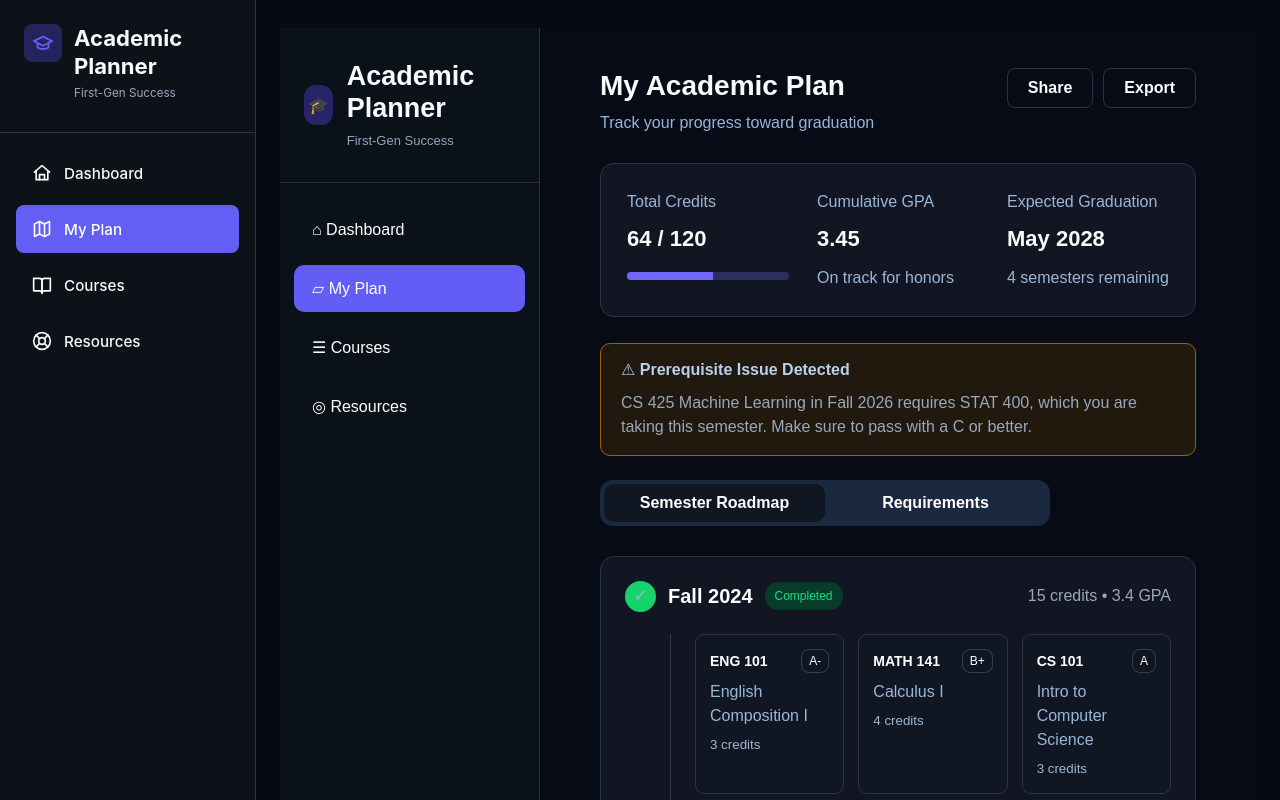
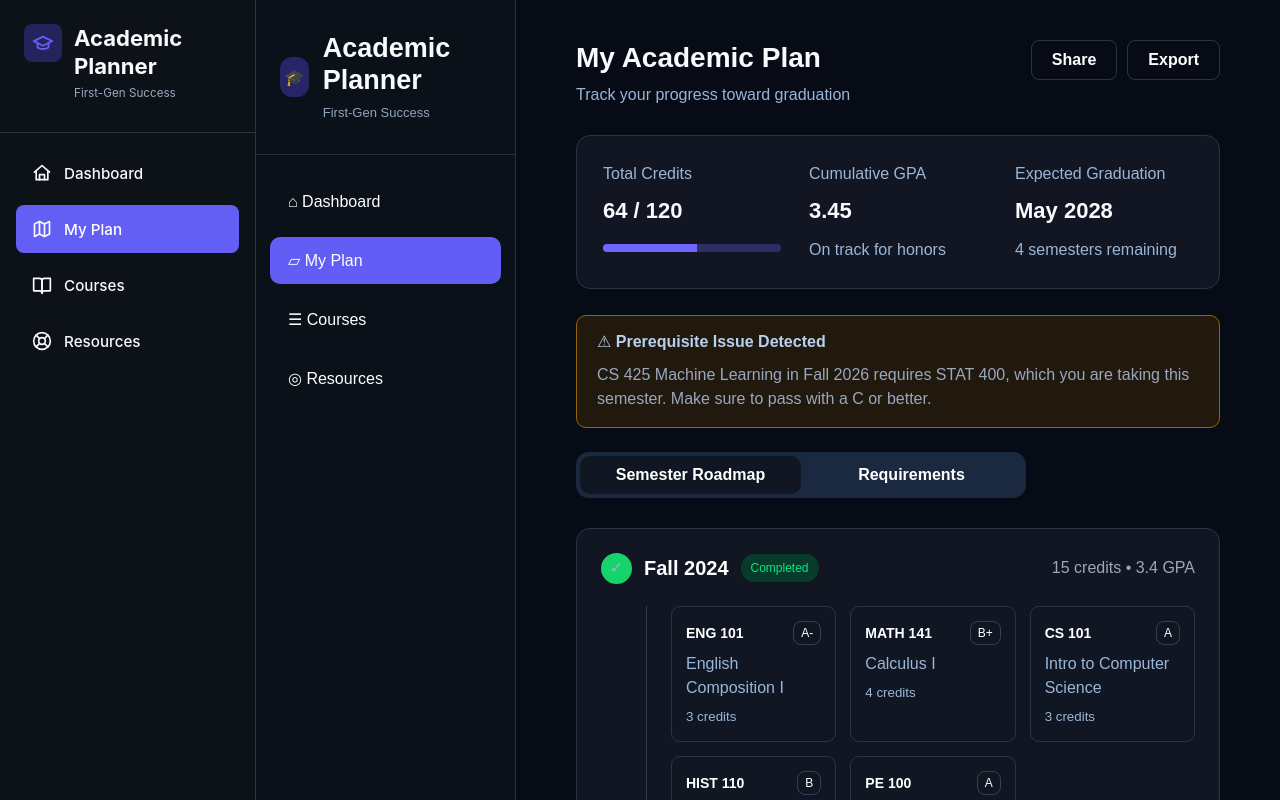
Before and after one commit to Dar125/CECS-448-Assignment-3, a React (Vite) app: page /my-plan in a window 1280 px wide. Shown: the top 800 px of the page. Built offline with nearby package versions, Linux system fonts and the light colour scheme.

Commit message:
Update global.css

```diff
--- a/src/styles/global.css
+++ b/src/styles/global.css
@@ -656,3 +656,23 @@ p {
     width: 100%;
   }
 }
+
+/* Full screen layout override for the high fidelity My Plan page */
+body:has(.my-plan-page),
+body:has(.my-plan-page) #root,
+body:has(.my-plan-page) .app-shell {
+  background: #070b16;
+  width: 100%;
+  min-height: 100vh;
+}
+
+body:has(.my-plan-page) .page-shell {
+  width: 100%;
+  max-width: none;
+  margin: 0;
+  padding: 0;
+}
+
+body:has(.my-plan-page) .site-header {
+  display: none;
+}
```
